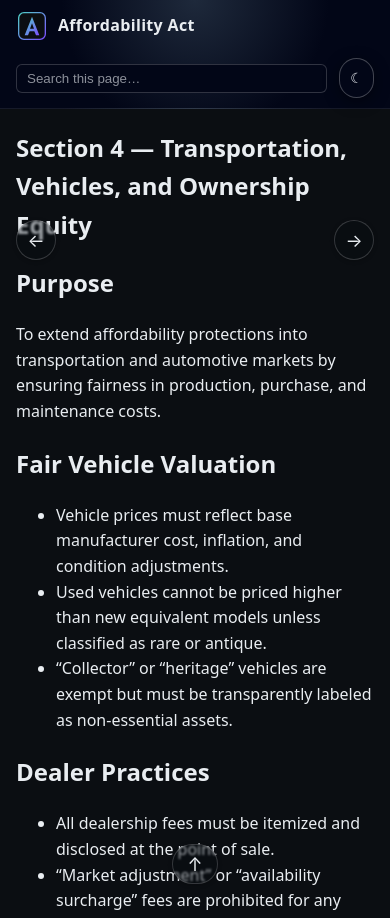
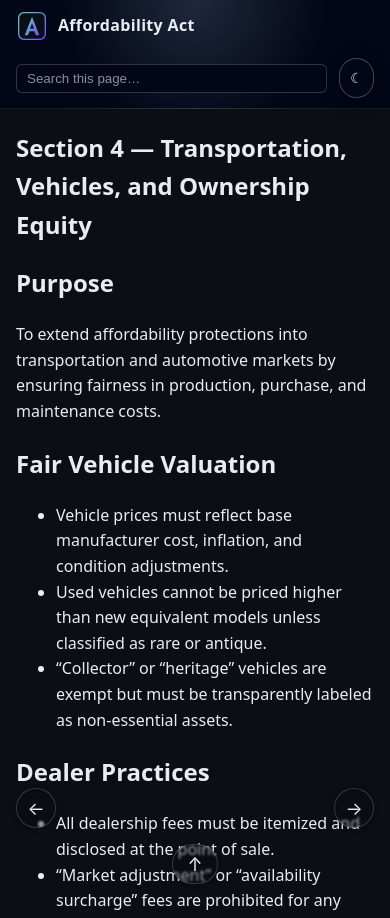
Before and after one commit to cFerg/Affordability-Act, a Jekyll site: the page built from policy/sections/04_Transportation_Vehicles_and_Ownership_Equity.md, in a window 390 px wide. Shown: the top 918 px of the page. Built offline with Jekyll 4.4.1, drawn with Linux system fonts in a browser that asks for light colours.

Commit message:
Scroll lock, while searching on mobile | Anchor navigation to bottom to avoid URL hiding to cause jumping effects

```diff
--- a/assets/site.css
+++ b/assets/site.css
@@ -438,12 +438,25 @@ form textarea::placeholder {
   width: 46px;
 }
 
-/* Mobile: anchor arrows at a fixed pixel offset from the top */
+/* Mobile: anchor arrows near the bottom so they move together if the URL bar hides */
 @media (max-width: 899px) {
   .pager-btn--prev,
   .pager-btn--next {
-    top: 220px;
+    top: auto;
+    bottom: 72px;   /* just above the up arrow */
     transform: none;
+  }
+
+  .pager-btn--prev {
+    left: 16px;
+  }
+
+  .pager-btn--next {
+    right: 16px;
+  }
+
+  .pager-btn--home {
+    bottom: 16px;   /* keep as-is, just explicit for clarity */
   }
 }
 
--- a/assets/site.js
+++ b/assets/site.js
@@ -195,6 +195,18 @@ function initGlobalSearch() {
 
   const cache = {}; // url -> text content
 
+  // Prevent background scroll on mobile when modal is open
+  const preventScroll = (e) => {
+    const dialog = modal.querySelector(".search-modal__dialog");
+    if (!dialog) return;
+
+    // If the touch is inside the dialog, let it scroll normally
+    if (dialog.contains(e.target)) return;
+
+    // Otherwise, prevent scrolling the underlying page
+    e.preventDefault();
+  };
+
   const loadDocText = async (doc) => {
     if (cache[doc.url]) return cache[doc.url];
 
@@ -309,6 +321,10 @@ function initGlobalSearch() {
   const openModal = () => {
     modal.removeAttribute("hidden");
     document.body.classList.add("search-modal-open");
+
+    // lock background scroll on touch devices
+    document.addEventListener("touchmove", preventScroll, { passive: false });
+
     modalInput.value = headerInput.value || "";
     modalInput.focus();
     if (modalInput.value.trim()) {
@@ -322,6 +338,9 @@ function initGlobalSearch() {
   const closeModal = () => {
     modal.setAttribute("hidden", "");
     document.body.classList.remove("search-modal-open");
+
+    // unlock scroll
+    document.removeEventListener("touchmove", preventScroll);
   };
 
   modal.querySelectorAll("[data-search-modal-close]").forEach((el) => {
```
